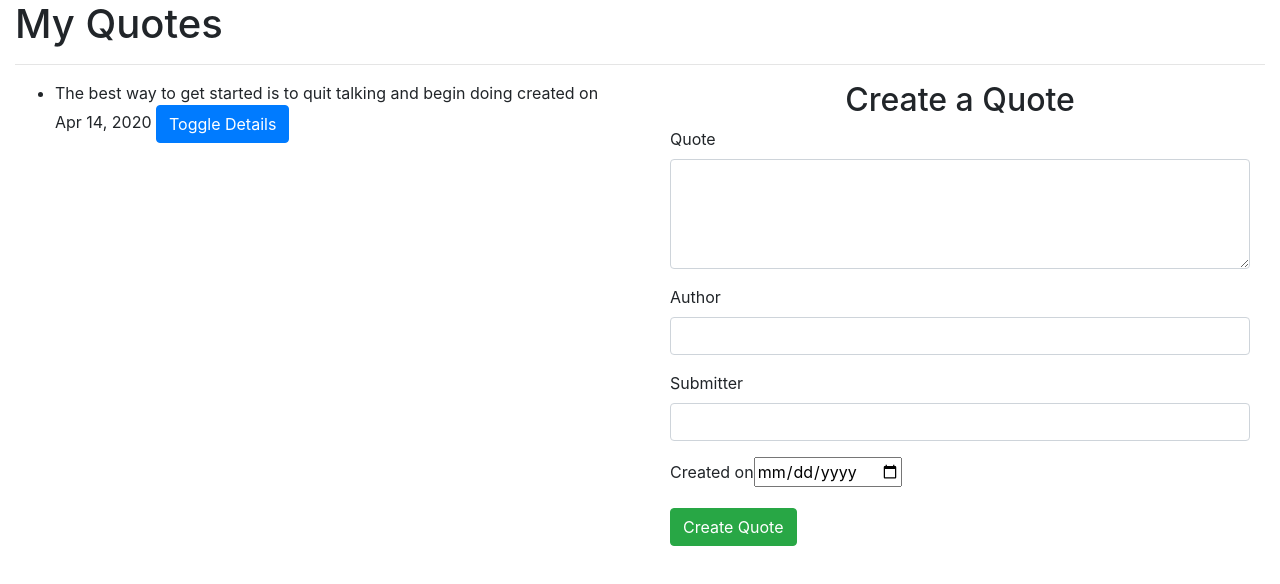
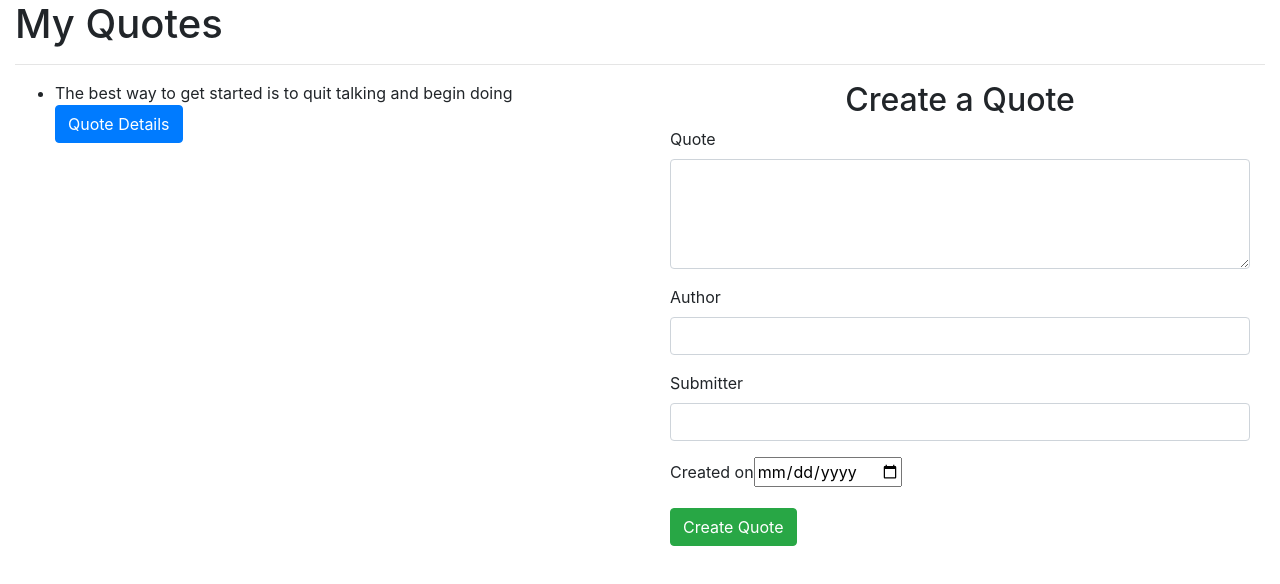
Before and after one commit to anzalmohamed/Quotes, an Angular app: page / in a window 1280 px wide. Shown: the top 584 px of the page. Built offline with nearby package versions, Linux system fonts and the light colour scheme.

Commit message:
added style to individual files

```diff
--- a/src/app/quote-detail/quote-detail.component.html
+++ b/src/app/quote-detail/quote-detail.component.html
@@ -1,4 +1,4 @@
 <p class="p mt-1 mb-0"> Author: {{quote.author}}</p>
-<p class="p">submitter: {{quote.submitter}}</p>
+<p class="p mb-0">submitter: {{quote.submitter}}</p>
 
-<p>This quote was created on {{quote.completeDate|dateCount}}</p>
+<p class="detail mt-0">This quote was created on {{quote.completeDate|date}}</p>
--- a/src/app/quote/quote.component.html
+++ b/src/app/quote/quote.component.html
@@ -5,9 +5,9 @@
         <div class="col-md-6">
             <ul>
                 <li *ngFor='let quote of quotes; let i = index'>
-                    {{quote.name}} created on {{quote.completeDate|date}}
-                    <button (click)='toggleDetails(i)' class="btn btn-primary">Toggle Details</button>
-                    <app-quote-detail *ngIf='quote.showAuthor' [quote]='quote'></app-quote-detail>
+                    {{quote.name}}
+                    <button (click)='toggleDetails(i)' class="btn btn-primary">Quote Details</button>
+                    <app-quote-detail  *ngIf='quote.showAuthor' [quote]='quote'></app-quote-detail>
                 </li>
             </ul>
             <!--<input type="checkbox" ng-checked="all">Volvo<br>
```
